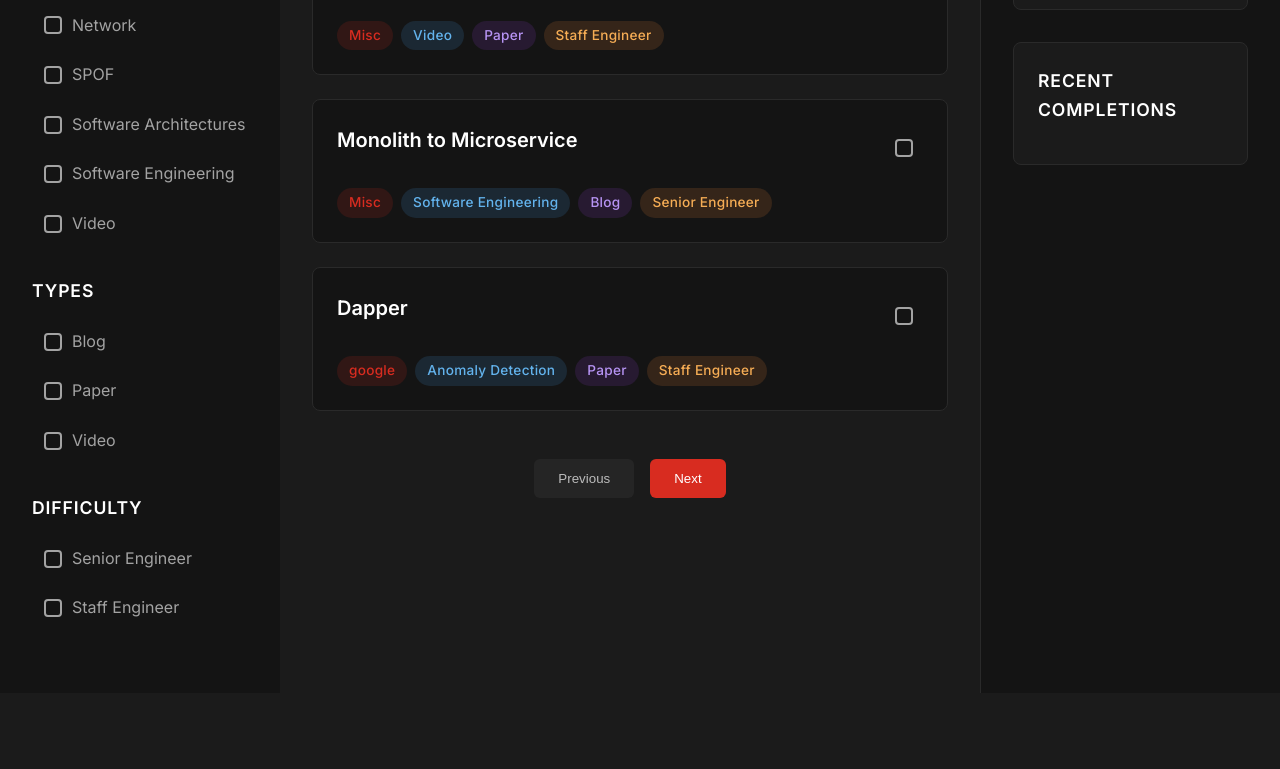
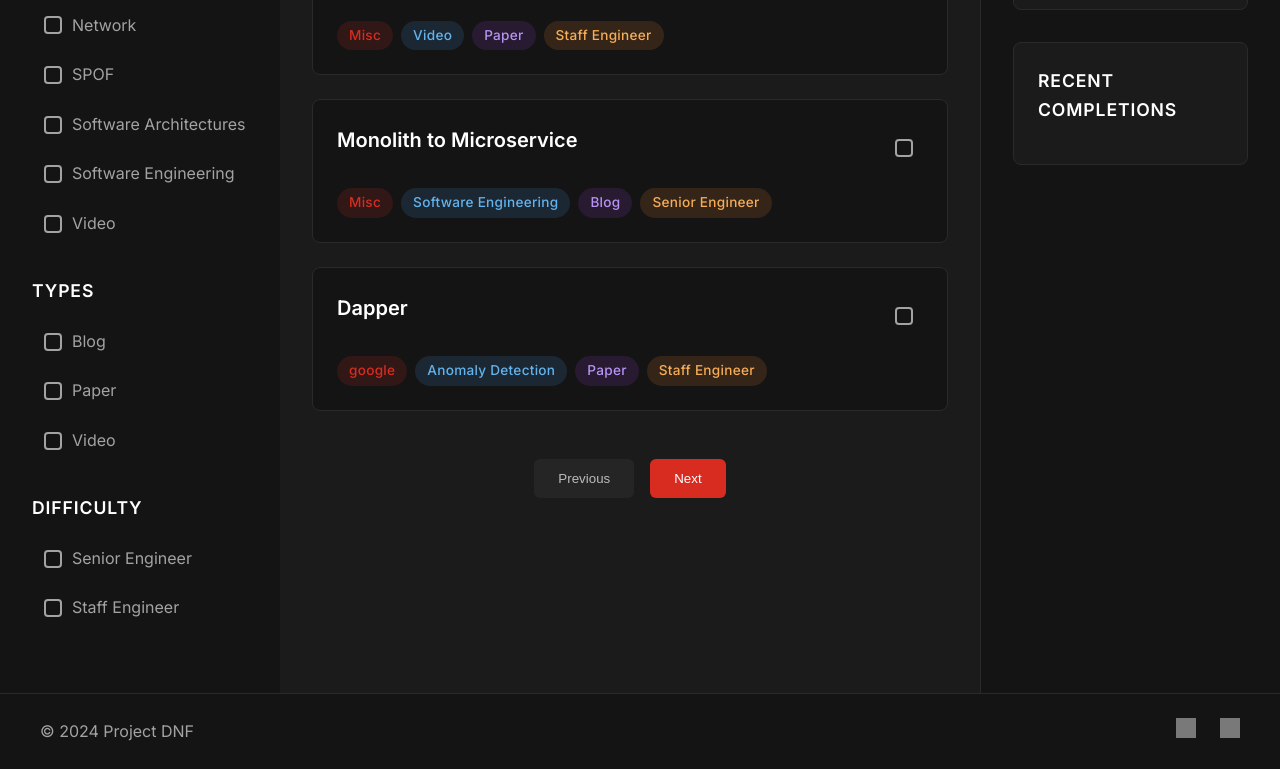
Before and after one commit to iampushkar/project-dnf, a plain HTML site: page index.html in a window 1280 px wide. Shown: the part 1443-2212 px from the top of the page. Before the commit the page ends 2136 px from the top, so only its background shows below. Drawn offline with Linux system fonts and the light colour scheme; grey boxes are pictures that could not be loaded.

Commit message:
adding footer

```diff
--- a/index.html
+++ b/index.html
@@ -71,6 +71,22 @@
         </aside>
     </div>
 
+    <footer class="site-footer">
+        <div class="footer-content">
+            <div class="footer-section">
+                <p class="copyright">&copy; 2024 Project DNF</p>
+            </div>
+            <div class="footer-links">
+                <a href="https://github.com/iampushkar" target="_blank" rel="noopener noreferrer">
+                    <img src="https://cdn.jsdelivr.net/npm/simple-icons@v3/icons/github.svg" alt="GitHub" class="footer-icon">
+                </a>
+                <a href="https://x.com/ManishPushkar" target="_blank" rel="noopener noreferrer">
+                    <img src="https://cdn.jsdelivr.net/npm/simple-icons@v3/icons/twitter.svg" alt="Twitter" class="footer-icon">
+                </a>
+            </div>
+        </div>
+    </footer>
+
     <script src="script.js"></script>
 </body>
 </html>
--- a/styles.css
+++ b/styles.css
@@ -294,3 +294,41 @@ main {
 #recent-completions .completion-item:last-child {
   border-bottom: none;
 }
+
+/* Footer Styles */
+.site-footer {
+  background: var(--bg-darker);
+  padding: 1.5rem 0;
+  margin-top: auto;
+  border-top: 1px solid var(--border-color);
+}
+
+.footer-content {
+  max-width: 1200px;
+  margin: 0 auto;
+  padding: 0 1rem;
+  display: flex;
+  justify-content: space-between;
+  align-items: center;
+}
+
+.copyright {
+  color: var(--text-secondary);
+  margin: 0;
+}
+
+.footer-links {
+  display: flex;
+  gap: 1.5rem;
+}
+
+.footer-icon {
+  width: 20px;
+  height: 20px;
+  filter: invert(0.6);
+  transition: filter 0.2s ease;
+}
+
+.footer-links a:hover .footer-icon {
+  filter: invert(0.9);
+}
```
